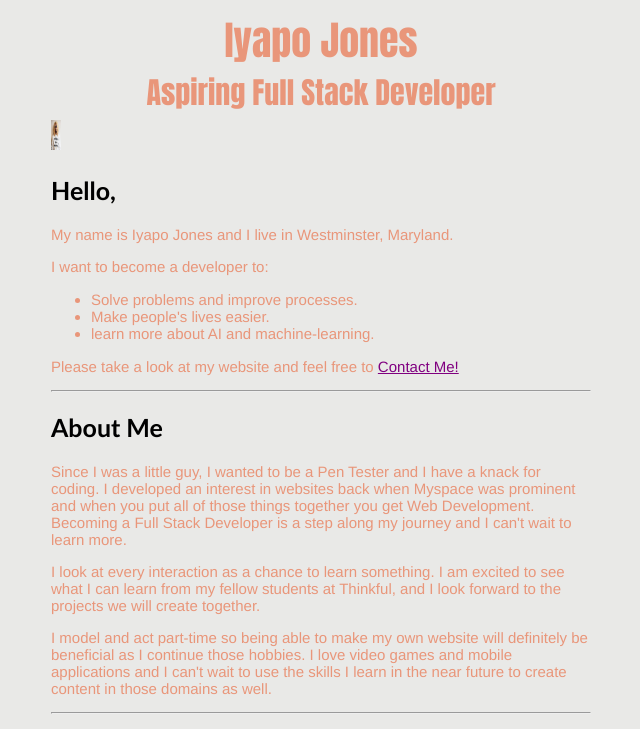
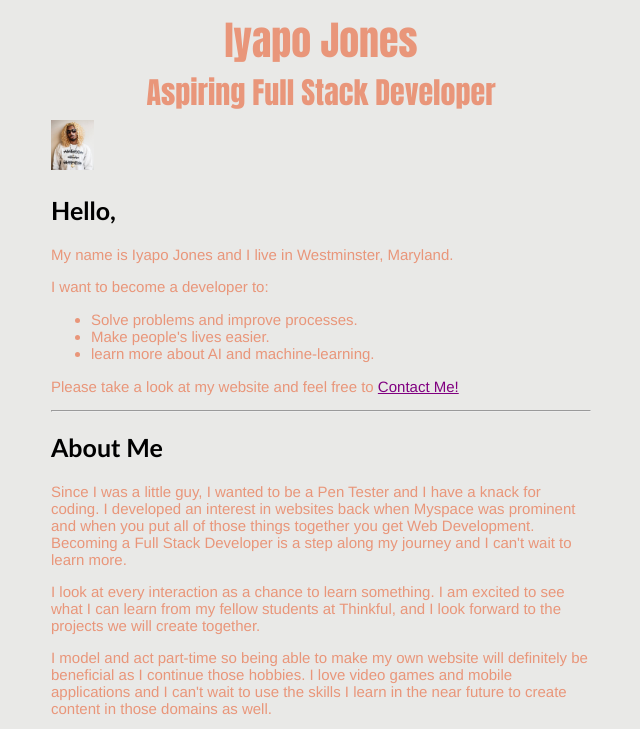
Before and after one commit to iyapo/portfolioWebPage, a plain HTML site: page index.html in a window 1280 px wide. Shown: the top 729 px of the page, without its empty margins (319-959 px from the left). Drawn offline with Linux system fonts and the light colour scheme; a script that the page names is missing.

Commit message:
Update index.html

```diff
--- a/index.html
+++ b/index.html
@@ -21,7 +21,7 @@
 
 	<main class="wrapper">
 		<section>
-			<img src="photo1.jpg" alt="Iyapo Jones - Profile Photo" width="10" height="30"/>
+			<img src="photo1.jpg" alt="Iyapo Jones - Profile Photo" height="50"/>
     		</section>
 
       <!-- Introduction -->
```
